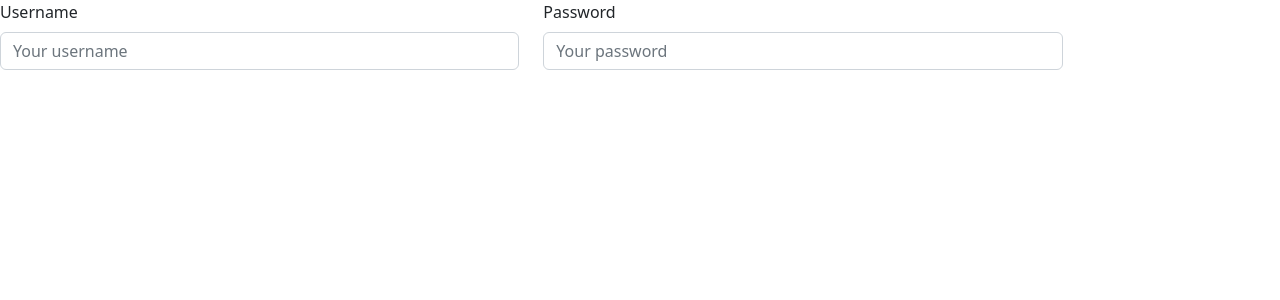
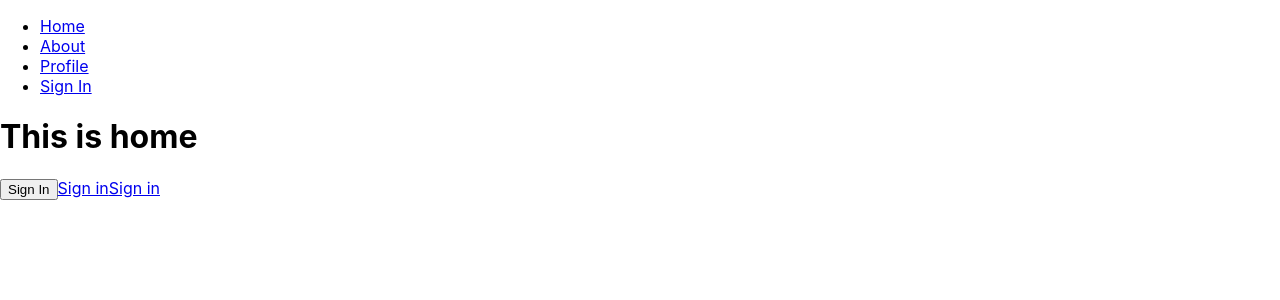
Before and after one commit to adhxabre/hooks-react-b43, a React (Create React App) app: page / in a window 1280 px wide. Shown: the top 300 px of the page. Built offline with nearby package versions, Linux system fonts and the light colour scheme.

Commit message:
useNavigate

```diff
--- a/package.json
+++ b/package.json
@@ -10,6 +10,7 @@
     "react": "^18.2.0",
     "react-bootstrap": "^2.7.0",
     "react-dom": "^18.2.0",
+    "react-router-dom": "^6.6.2",
     "react-scripts": "5.0.1",
     "web-vitals": "^2.1.4"
   },
--- a/src/App.jsx
+++ b/src/App.jsx
@@ -1,15 +1,39 @@
-import React, { useState } from "react";
+import React from "react";
 
-import Form from "./components/form";
+import { Routes, Route, Link } from "react-router-dom";
 
-import "./styles/global.css";
-
-import "bootstrap/dist/css/bootstrap.min.css";
+import Home from "./pages/Home";
+import About from "./pages/About";
+import Profile from "./pages/Profile";
+import SignIn from "./pages/SignIn";
 
 function App() {
   return (
     <>
-      <Form />
+      <div>
+        <nav>
+          <ul>
+            <li>
+              <Link to="/">Home</Link>
+            </li>
+            <li>
+              <Link to="/about">About</Link>
+            </li>
+            <li>
+              <Link to="/profile">Profile</Link>
+            </li>
+            <li>
+              <Link to="/signin">Sign In</Link>
+            </li>
+          </ul>
+        </nav>
+      </div>
+      <Routes>
+        <Route path="/" element={<Home />} />
+        <Route path="/about" element={<About />} />
+        <Route path="/profile" element={<Profile />} />
+        <Route path="/signin" element={<SignIn />} />
+      </Routes>
     </>
   );
 }
--- a/src/components/form.jsx
+++ /dev/null
@@ -1,43 +0,0 @@
-import React from "react";
-
-import cssModules from "./form.module.css";
-
-import { Form as Forms, Row, Col } from "react-bootstrap";
-
-// const styles = {
-//   form: {
-//     margin: "16px 20% 0",
-//   },
-//   formGroup: {
-//     marginBottom: "16px",
-//   },
-//   formLabel: {
-//     marginBottom: "8px",
-//     display: "inline-block",
-//   },
-//   formInput: {
-//     display: "block",
-//     width: "100%",
-//     padding: ".375rem .75rem",
-//     fontSize: "1rem",
-//     lineHeight: 1.5,
-//     color: "#212529",
-//     backgroundColr
-// };
-
-export default function Form() {
-  return (
-    <Forms>
-      <Row>
-        <Forms.Group as={Col} md="5">
-          <Forms.Label htmlFppr>Username</Forms.Label>
-          <Forms.Control type="text" placeholder="Your username" required />
-        </Forms.Group>
-        <Forms.Group as={Col} md="5">
-          <Forms.Label>Password</Forms.Label>
-          <Forms.Control type="password" placeholder="Your password" required />
-        </Forms.Group>
-      </Row>
-    </Forms>
-  );
-}
--- a/src/components/form.module.css
+++ /dev/null
@@ -1,24 +0,0 @@
-.form {
-    margin: 16px 20% 0;
-}
-
-.formGroup {
-    margin-bottom: 16px;
-}
-
-.formLabel {
-    margin-bottom: 8px;
-    display: inline-block;
-}
-
-.formInput {
-    display: block;
-    width: 100%;
-    padding: .375rem .75rem;
-     font-size: 1rem;
-     line-height: 1.5;
-     color: #212529;
-     background-color: #fff;
-     border: 1px solid orangered;
-     border-radius: .25rem;
-}
--- a/src/index.js
+++ b/src/index.js
@@ -4,10 +4,14 @@ import "./index.css";
 import App from "./App";
 import reportWebVitals from "./reportWebVitals";
 
+import { BrowserRouter as Router } from "react-router-dom";
+
 const root = ReactDOM.createRoot(document.getElementById("root"));
 root.render(
   <React.StrictMode>
-    <App />
+    <Router>
+      <App />
+    </Router>
   </React.StrictMode>
 );
 
--- /dev/null
+++ b/src/pages/About.jsx
@@ -0,0 +1,7 @@
+export default function About() {
+  return (
+    <>
+      <h1>This is About</h1>
+    </>
+  );
+}
--- /dev/null
+++ b/src/pages/Home.jsx
@@ -0,0 +1,18 @@
+import { useNavigate, Link } from "react-router-dom";
+
+export default function Home() {
+  const navigate = useNavigate();
+
+  const HandleNavigation = () => {
+    navigate("/signin");
+  };
+
+  return (
+    <>
+      <h1>This is home</h1>
+      <button onClick={HandleNavigation}>Sign In</button>
+      <a href="/signin">Sign in</a>
+      <Link to="/signin">Sign in</Link>
+    </>
+  );
+}
--- /dev/null
+++ b/src/pages/Profile.jsx
@@ -0,0 +1,7 @@
+export default function Profile() {
+  return (
+    <>
+      <h1>This is Profile</h1>
+    </>
+  );
+}
--- /dev/null
+++ b/src/pages/SignIn.jsx
@@ -0,0 +1,7 @@
+export default function SignIn() {
+  return (
+    <>
+      <h1>This is Sign In</h1>
+    </>
+  );
+}
--- a/src/styles/global.css
+++ /dev/null
@@ -1,24 +0,0 @@
-.form {
-    margin: 16px 20% 0;
-}
-
-.formGroup {
-    margin-bottom: 16px;
-}
-
-.formLabel {
-    margin-bottom: 8px;
-    display: inline-block;
-}
-
-.formInput {
-    display: block;
-    width: 100%;
-    padding: .375rem .75rem;
-     font-size: 1rem;
-     line-height: 1.5;
-     color: #212529;
-     background-color: #fff;
-     border: 1px solid orangered;
-     border-radius: .25rem;
-}
```
Also changed, not shown: 1 other file (tests, documents, lock files or other folders).
